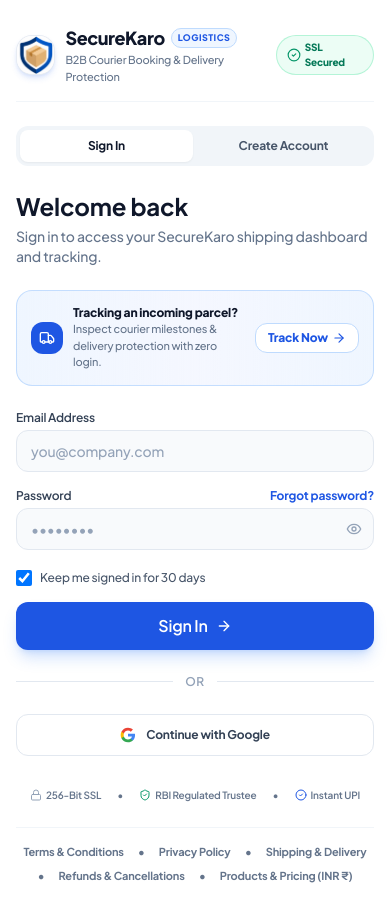
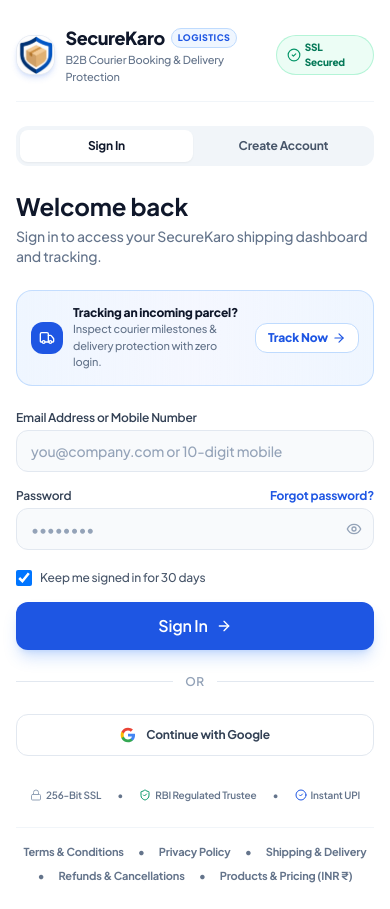
Before and after one commit to kartickk4/safecart-frontend, a React (Vite) app: page /login in a window 390 px wide. Built offline with nearby package versions, Linux system fonts and the light colour scheme; no server answers; what @capacitor/core would draw is missing.

Commit message:
feat: allow login with email address or mobile number in Sign In view

```diff
--- a/src/views/AuthView.jsx
+++ b/src/views/AuthView.jsx
@@ -1018,29 +1018,40 @@ export default function AuthView({ initialMode = 'login', onModeChange, onAuthSu
 
             <div>
               <div className="flex items-center justify-between mb-1">
-                <label className="text-xs font-semibold text-slate-700">Email Address</label>
+                <label className="text-xs font-semibold text-slate-700">
+                  {isSignUp ? 'Email Address' : 'Email Address or Mobile Number'}
+                </label>
                 {email && (
-                  <span className={`text-[10px] font-mono font-bold flex items-center gap-1 ${validateEmail(email).isValid ? 'text-emerald-600' : 'text-slate-400'
-                    }`}>
+                  <span className={`text-[10px] font-mono font-bold flex items-center gap-1 ${
+                    validateEmail(email).isValid || (!isSignUp && email.replace(/\D/g, '').length >= 10)
+                      ? 'text-emerald-600'
+                      : 'text-slate-400'
+                  }`}>
                     {validateEmail(email).isValid ? (
                       <>
                         <CheckCircle2 className="w-3 h-3 text-emerald-600" />
                         <span>Valid Email ✓</span>
                       </>
+                    ) : (!isSignUp && email.replace(/\D/g, '').length >= 10) ? (
+                      <>
+                        <CheckCircle2 className="w-3 h-3 text-emerald-600" />
+                        <span>Valid Mobile ✓</span>
+                      </>
                     ) : null}
                   </span>
                 )}
               </div>
               <input
-                type="email"
+                type={isSignUp ? "email" : "text"}
                 required
-                placeholder="you@company.com"
+                placeholder={isSignUp ? "you@company.com" : "you@company.com or 10-digit mobile"}
                 value={email}
                 onChange={(e) => setEmail(e.target.value.trim())}
-                className={`w-full px-3.5 py-2.5 bg-slate-50 border rounded-xl text-sm text-slate-800 placeholder-slate-400 focus:outline-none focus:ring-2 focus:bg-white transition ${email && validateEmail(email).isValid
-                  ? 'border-emerald-300 focus:border-emerald-500 focus:ring-emerald-500/15'
-                  : 'border-slate-200 focus:border-blue-500 focus:ring-blue-500'
-                  }`}
+                className={`w-full px-3.5 py-2.5 bg-slate-50 border rounded-xl text-sm text-slate-800 placeholder-slate-400 focus:outline-none focus:ring-2 focus:bg-white transition ${
+                  email && (validateEmail(email).isValid || (!isSignUp && email.replace(/\D/g, '').length >= 10))
+                    ? 'border-emerald-300 focus:border-emerald-500 focus:ring-emerald-500/15'
+                    : 'border-slate-200 focus:border-blue-500 focus:ring-blue-500'
+                }`}
               />
             </div>
 
```
